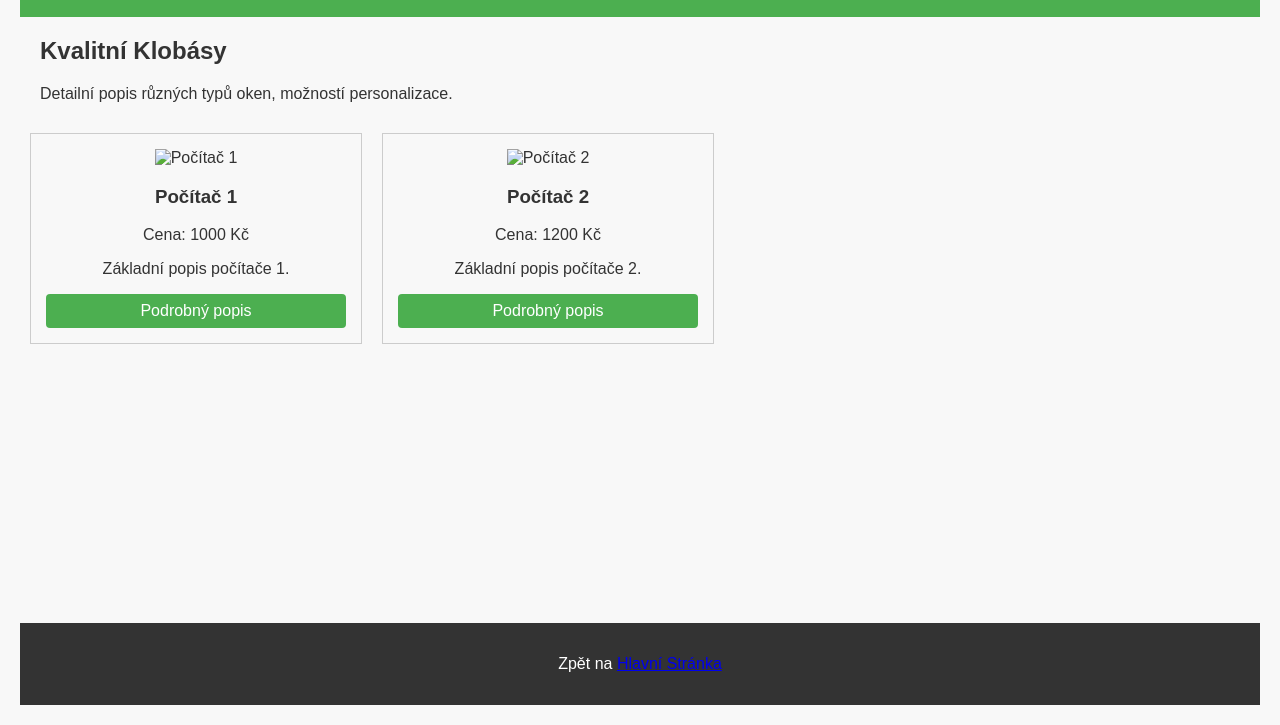
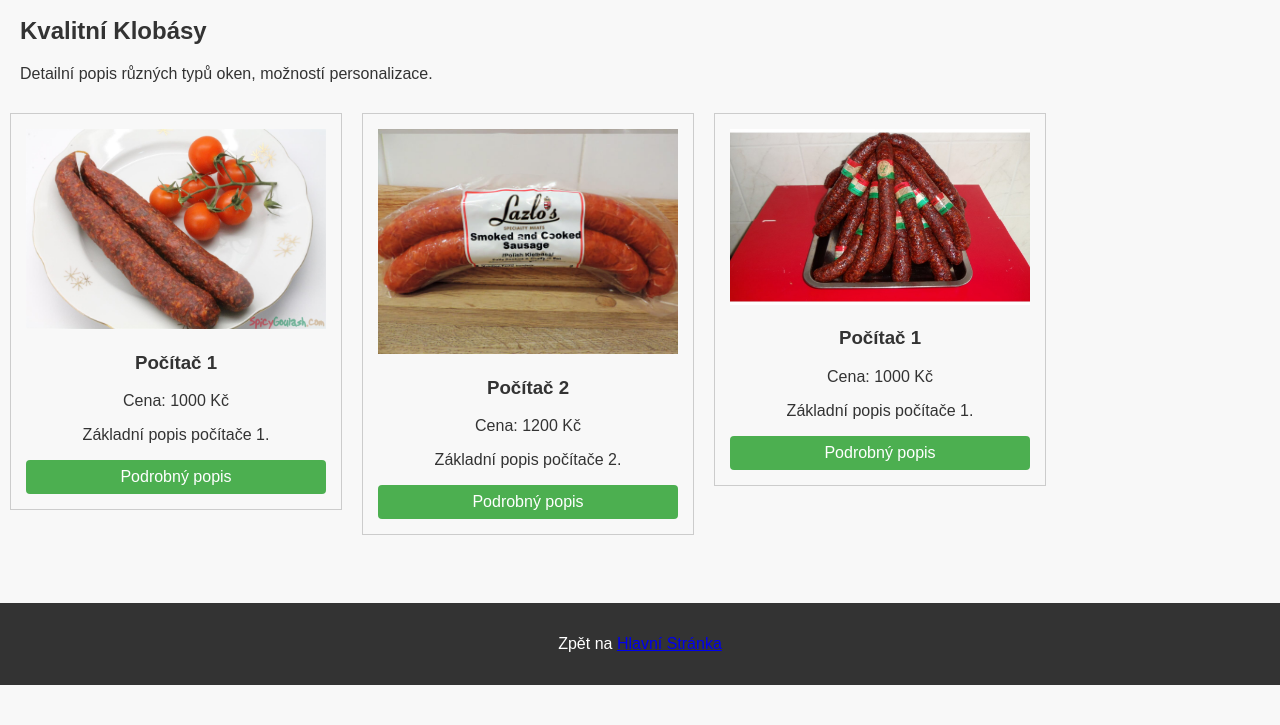
Before and after one commit to kritomas/Oknasy, a plain HTML site: page sausage.html in a window 1280 px wide. Shown: the part 115-840 px from the top of the page. After the commit the page ends 800 px from the top, so only its background shows below. Drawn offline with Linux system fonts and the light colour scheme.

Commit message:
Added some sausages.

```diff
--- a/sausage.html
+++ b/sausage.html
@@ -9,7 +9,6 @@
     <style>
         body {
             font-family: Arial, sans-serif;
-            margin: 20px;
         }
 
         .computer {
@@ -52,7 +51,7 @@
 	    </section>
 
 	    <div class="computer">
-	        <img src="obrazek1.jpg" alt="Počítač 1">
+	        <img src="./assets/klobasa01.jpg" alt="Počítač 1">
 	        <h3>Počítač 1</h3>
 	        <p>Cena: 1000 Kč</p>
 	        <p>Základní popis počítače 1.</p>
@@ -60,12 +59,20 @@
 	    </div>
 
 	    <div class="computer">
-	        <img src="obrazek2.jpg" alt="Počítač 2">
+	        <img src="./assets/klobasa02.jpg" alt="Počítač 2">
 	        <h3>Počítač 2</h3>
 	        <p>Cena: 1200 Kč</p>
 	        <p>Základní popis počítače 2.</p>
 	        <a href="podrobny_popis2.html" class="details-button">Podrobný popis</a>
 	    </div>
+
+		<div class="computer">
+		   <img src="./assets/klobasa03.jpg" alt="Počítač 1">
+		   <h3>Počítač 1</h3>
+		   <p>Cena: 1000 Kč</p>
+		   <p>Základní popis počítače 1.</p>
+		   <a href="podrobny_popis1.html" class="details-button">Podrobný popis</a>
+	   </div>
 	</div>
     <footer>
         <p>Zpět na <a href="index.html">Hlavní Stránka</a></p>
```
Also changed, not shown: assets/klobasa01.jpg (added), assets/klobasa02.jpg (added), assets/klobasa03.jpg (added).
